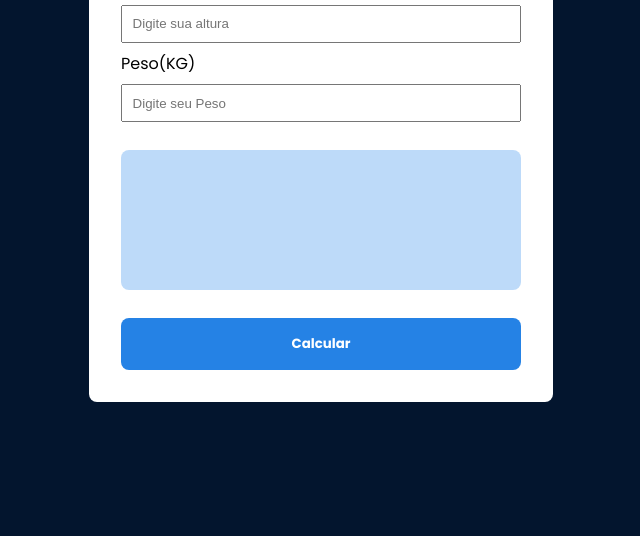
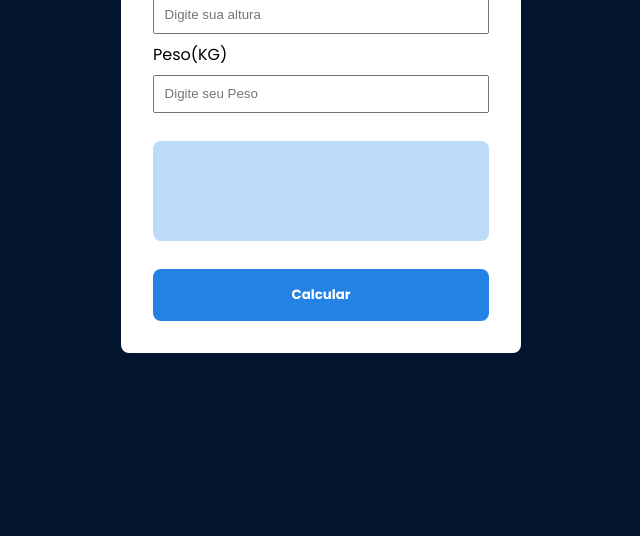
Before and after one commit to Julia-m0112/site-imc, a plain HTML site: page index.html in a window 1280 px wide. Shown: the part 280-816 px from the top of the page, without its empty margins (319-959 px from the left). Drawn offline with Linux system fonts and the light colour scheme.

Commit message:
Update estilo.css

```diff
--- a/estilo.css
+++ b/estilo.css
@@ -1,4 +1,10 @@
 @import url('https://fonts.googleapis.com/css2?family=Poppins:ital,wght@0,100;0,200;0,300;0,400;0,500;0,600;0,700;0,800;0,900;1,100;1,200;1,300;1,400;1,500;1,600;1,700;1,800;1,900&display=swap');
+
+* {
+    margin: 0;
+    padding: 0;
+    box-sizing: border-box;
+}
 
 h1 {
     color: rgba(35, 129, 229, 0.989);
@@ -63,7 +69,7 @@ p {
 .container {
 
     width: 400px;
-    max-width: 70vw;
+    max-width: 85vw;
     padding: 2rem;
     background-color: white;
     color: black;
```
